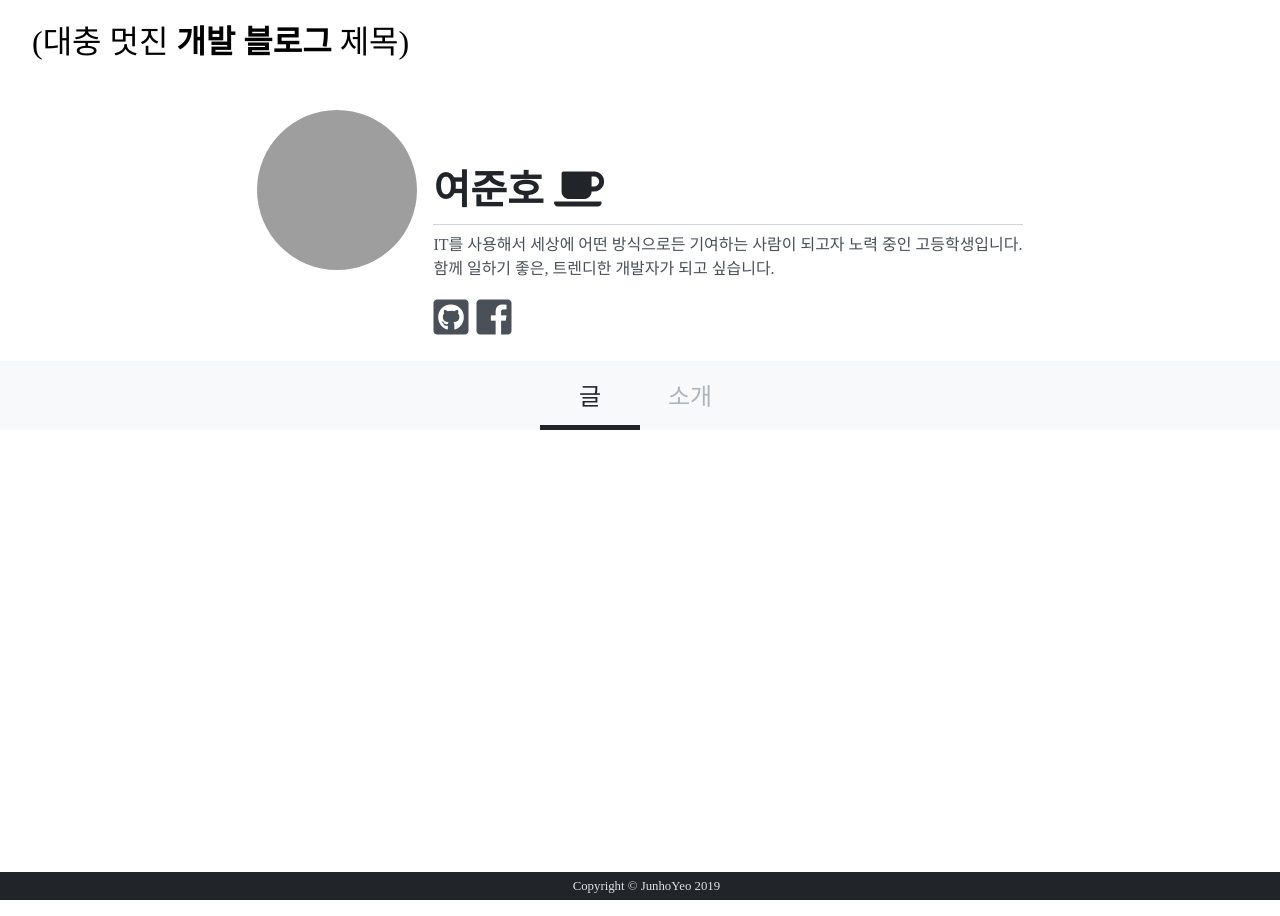
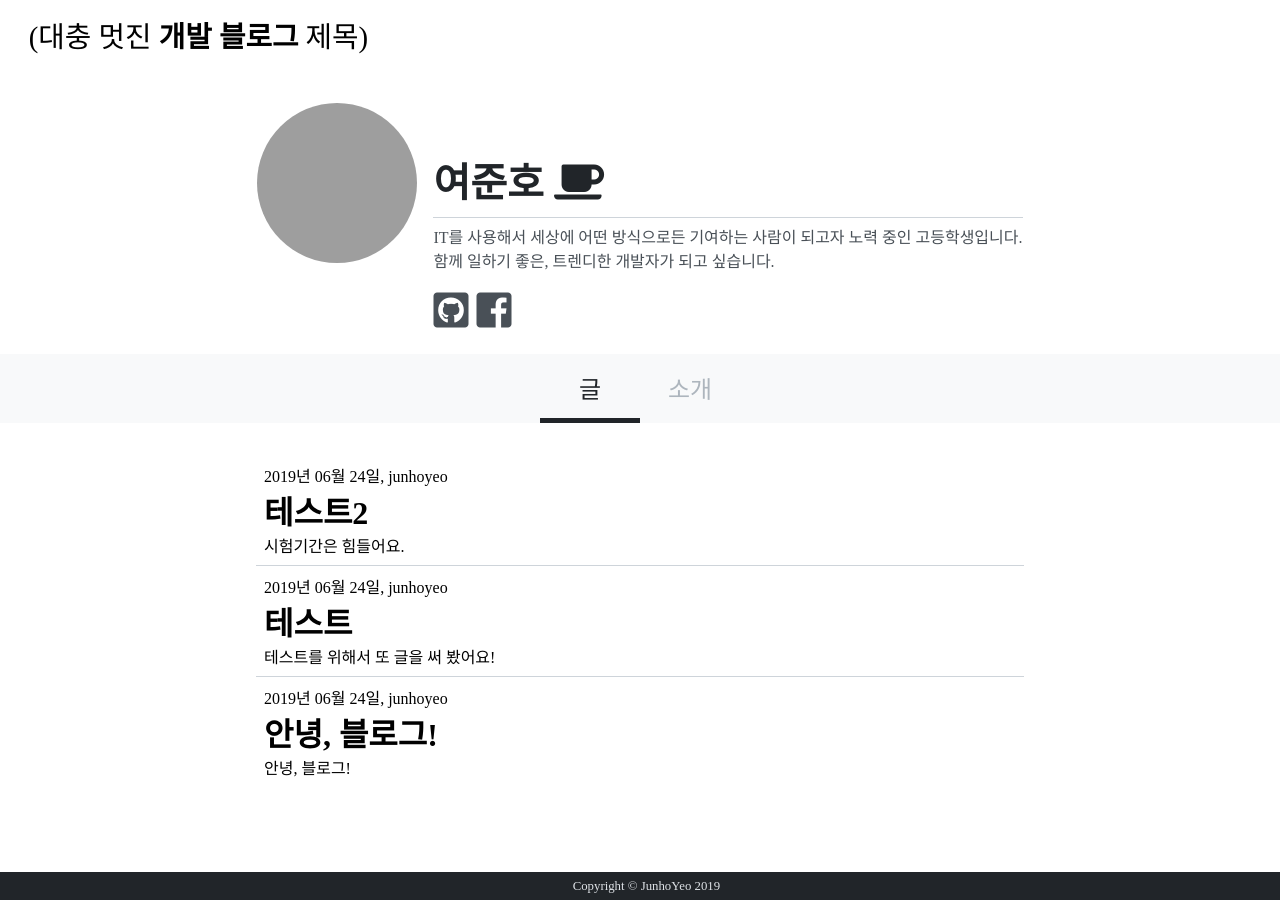
Before and after one commit to junhoyeo/blog-v1, a Jekyll site: the page built from index.html, in a window 1280 px wide. Built offline with Jekyll 4.4.1, drawn with Linux system fonts in a browser that asks for light colours; some web fonts are replaced; grey boxes are pictures that could not be loaded.

Commit message:
feat: render post list

```diff
--- /dev/null
+++ b/_includes/posts.html
@@ -0,0 +1,27 @@
+<div class="posts-container">
+  <ul class="posts">
+    {% for post in site.posts %}
+      <li class="post-item">
+        <span class="post-item__meta">
+          <span class="post-item__date">
+            {{ post.date | date: '%Y년 %m월 %d일' }},
+          </span>
+          <span class="post-item__author">
+            {% if post.author %}
+              post.author
+            {% else %}
+              junhoyeo
+            {% endif %}
+          </span>
+        </span>
+        <a
+          href="{{ post.url }}"
+          class="post-item__title"
+        >
+          <h1>{{ post.title }}</h1>
+        </a>
+        <p class="post-item__excerpt">{{ post.excerpt | strip_html }}</p>
+      </li>
+    {% endfor %}
+  </ul>
+</div>
--- a/_includes/profile.html
+++ b/_includes/profile.html
@@ -1,3 +1,4 @@
+<div class="profile-container">
   <div class="profile">
     <img class="profile__thumbnail" src="https://github.com/{{ site.owner.github }}.png" />
     <div class="profile__info">
@@ -18,3 +19,4 @@
       </div>
     </div>
   </div>
+</div>
--- a/_layouts/default.html
+++ b/_layouts/default.html
@@ -16,12 +16,14 @@
   <body>
     {% include title.html %}
 
+    {% include profile.html %}
+
+    {% include navbar.html %}
+
     <main class="root_container">
       {{ content }}
     </main>
 
-    {% include navbar.html %}
-
     {% include footer.html %}
   </body>
 </html>
--- a/_layouts/home.html
+++ b/_layouts/home.html
@@ -2,6 +2,4 @@
 layout: default
 ---
 
-{% include profile.html %}
-
-{% include post_list.html %}
+{% include posts.html %}
--- /dev/null
+++ b/_posts/2019-06-24-hello-blog.md
@@ -0,0 +1,6 @@
+---
+layout: post
+title: 안녕, 블로그!
+---
+
+안녕, 블로그!
--- /dev/null
+++ b/_posts/2019-06-24-test.md
@@ -0,0 +1,6 @@
+---
+layout: post
+title: 테스트
+---
+
+테스트를 위해서 **또** 글을 써 봤어요!
--- /dev/null
+++ b/_posts/2019-06-24-test2.md
@@ -0,0 +1,6 @@
+---
+layout: post
+title: 테스트2
+---
+
+시험기간은 힘들어요.
--- a/_scss/blog.scss
+++ b/_scss/blog.scss
@@ -3,4 +3,5 @@
 @import "blog/title";
 @import "blog/profile";
 @import "blog/navbar";
+@import "blog/posts";
 @import "blog/footer";
--- a/_scss/blog/_base.scss
+++ b/_scss/blog/_base.scss
@@ -1,31 +1,22 @@
 html, body {
   margin: 0;
   padding: 0;
-  height: 100%;
   width: 100%;
 }
 
 html {
+  height: 100%;
   overflow-x: hidden;
-  overflow-y: hidden;
+  overflow-y: scroll;
 }
 
 body {
+  min-height: 100vh;
   font-family: 'Spoqa Han Sans', 'Sans-serif';
 }
 
 a {
   color: unset;
   text-decoration: none;
-  transition: all 0.8s;
+  transition: all 0.4s;
 }
-
-ul {
-  margin: 0;
-  padding: 0;
-}
-
-.root_container {
-  display: flex;
-  justify-content: center;
-}
--- a/_scss/blog/_footer.scss
+++ b/_scss/blog/_footer.scss
@@ -1,6 +1,6 @@
 .footer {
   width: 100%;
-  position: absolute;
+  position: fixed;
   bottom: 0;
   color: $gray-3;
   background-color: $gray-9;
--- a/_scss/blog/_navbar.scss
+++ b/_scss/blog/_navbar.scss
@@ -12,6 +12,8 @@
     display: flex;
     flex: 1 1;
     list-style: none;
+    margin: 0;
+    padding: 0;
     margin-top: 0.8rem;
     justify-content: center;
   }
--- /dev/null
+++ b/_scss/blog/_posts.scss
@@ -0,0 +1,40 @@
+.posts-container {
+  display: flex;
+  justify-content: center;
+}
+
+.posts {
+  width: 60%;
+  margin: 0;
+  padding: 0;
+  padding-left: 1em;
+  padding-right: 1em;
+  list-style: none;
+  margin-top: 2rem;
+  margin-bottom: 4rem;
+}
+
+.post-item {
+  padding: 0.5em;
+
+  &__title h1 {
+    margin: 0;
+  }
+
+  &__title:hover {
+    color: #364fc7;
+    transition: all 0.5s;
+  }
+
+  &__excerpt {
+    margin: 0;
+  }
+}
+
+.post-item:not(:last-child) {
+  border-bottom: 1px solid $gray-4;
+}
+
+.post-item:hover {
+  background-color: $gray-0;
+}
--- a/_scss/blog/_profile.scss
+++ b/_scss/blog/_profile.scss
@@ -1,3 +1,8 @@
+.profile-container {
+  display: flex;
+  justify-content: center;
+}
+
 .profile {
   display: flex;
   margin-top: 3rem;
--- a/_scss/blog/_title.scss
+++ b/_scss/blog/_title.scss
@@ -1,7 +1,7 @@
 .title {
   color: black;
   font-weight: 500;
-  font-size: 2rem;
+  font-size: 1.8rem;
   margin-left: 0.5em;
   margin-top: 0.5em;
 
--- /dev/null
+++ b/about.html
@@ -0,0 +1,3 @@
+---
+layout: default
+---
--- a/posts.html
+++ /dev/null
@@ -1,6 +0,0 @@
----
-layout: default
-permalink: posts/
----
-
-{% include navbar.html %} {% include post_list.html %}
```
Also changed, not shown: about.md (deleted, +0 -5 lines), _includes/post_list.html (deleted). Lines whose indentation alone changed are shown as unchanged.
